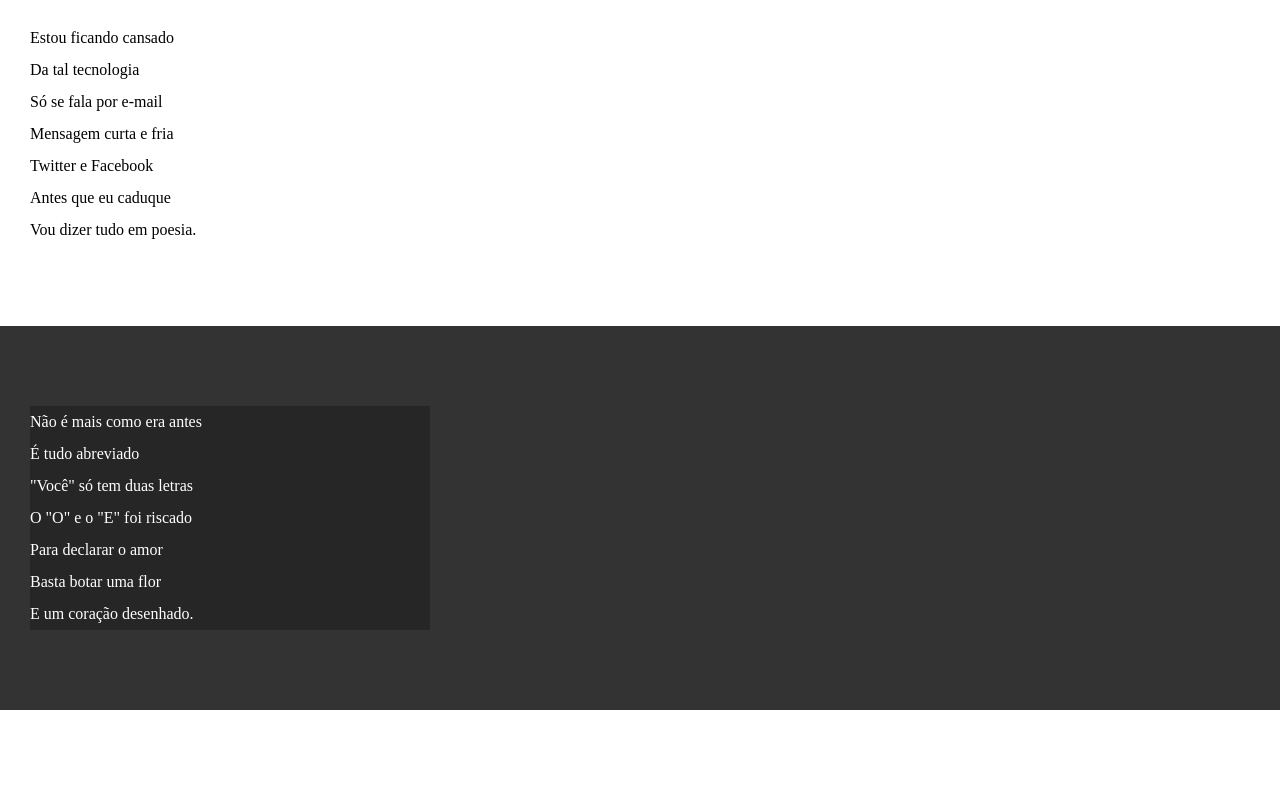
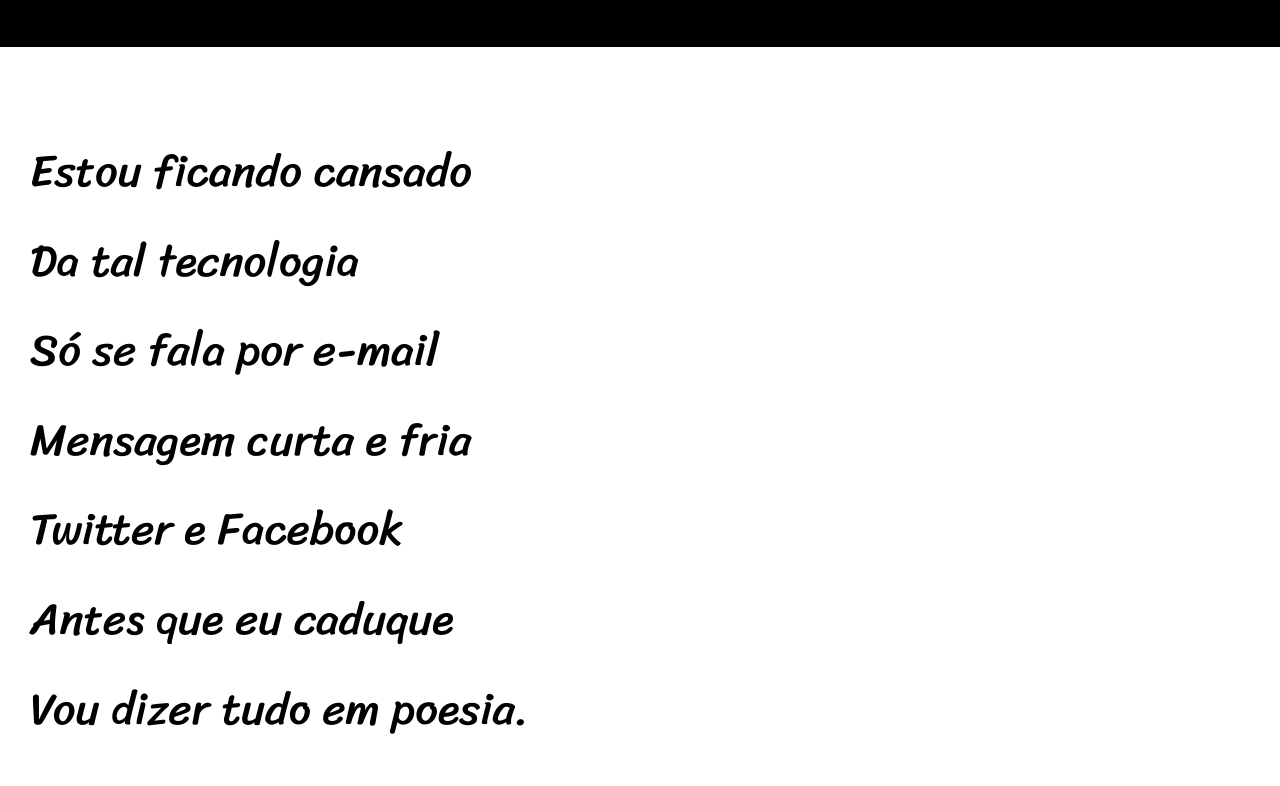
Before and after one commit to RogerioPascoal/HTML-CSS, a plain HTML site: page Desafios/d012/index.html in a window 1280 px wide. Shown: the part 213-999 px from the top of the page. Drawn offline with Linux system fonts and the light colour scheme.

Commit message:
atualização de estilos

```diff
--- a/Desafios/d012/estilo/style.css
+++ b/Desafios/d012/estilo/style.css
@@ -1,13 +1,25 @@
 @charset "UTF8";
+
+@import url('https://fonts.googleapis.com/css2?family=Passion+One&display=swap');
+
+@import url('https://fonts.googleapis.com/css2?family=Sriracha&display=swap');
+
+:root {
+    --fonte1: verdana, geneva, tahoma, sans-serif;
+    --fonte2: 'Passion One', cursive;
+    --fonte3: 'Sriracha', cursive;
+}
 
 * {
     margin: 0px;
     padding: 0px;
+    font-size: 1em;
 }
 
 html, body {
     min-height: 100vh; /*(100% da viewport horizontal height - altura)*/
     background-color: darkgray;
+    font-family: var(--fonte1);
 }
 
 header {
@@ -20,6 +32,8 @@ header {
 header > h1 {
     padding-top: 50px;
     font-variant: small-caps; /*pode-se usar também text-transform: uppercase;*/
+    font-family: var(--fonte2);
+    font-size: 10vw; /*10vw (10% viewport width - largura) pode substituir o tamanho em "Xem" (2em)*/
 }
 
 header > p {
@@ -58,10 +72,14 @@ section {
     padding-bottom: 10vh;
     line-height: 2em;
     padding-left: 30px;
+    font-family: var(--fonte3);
+    font-size: 3.5vw; /*10vw (10% viewport width - largura) pode substituir o tamanho em "Xem" (2em)*/
+
 }
 
 section.imagem > p {
-    width: 400px;
+    display: inline-block;
+    padding: 5px;
     background-color: rgba(0, 0, 0, 0.253);
 }
 
```
